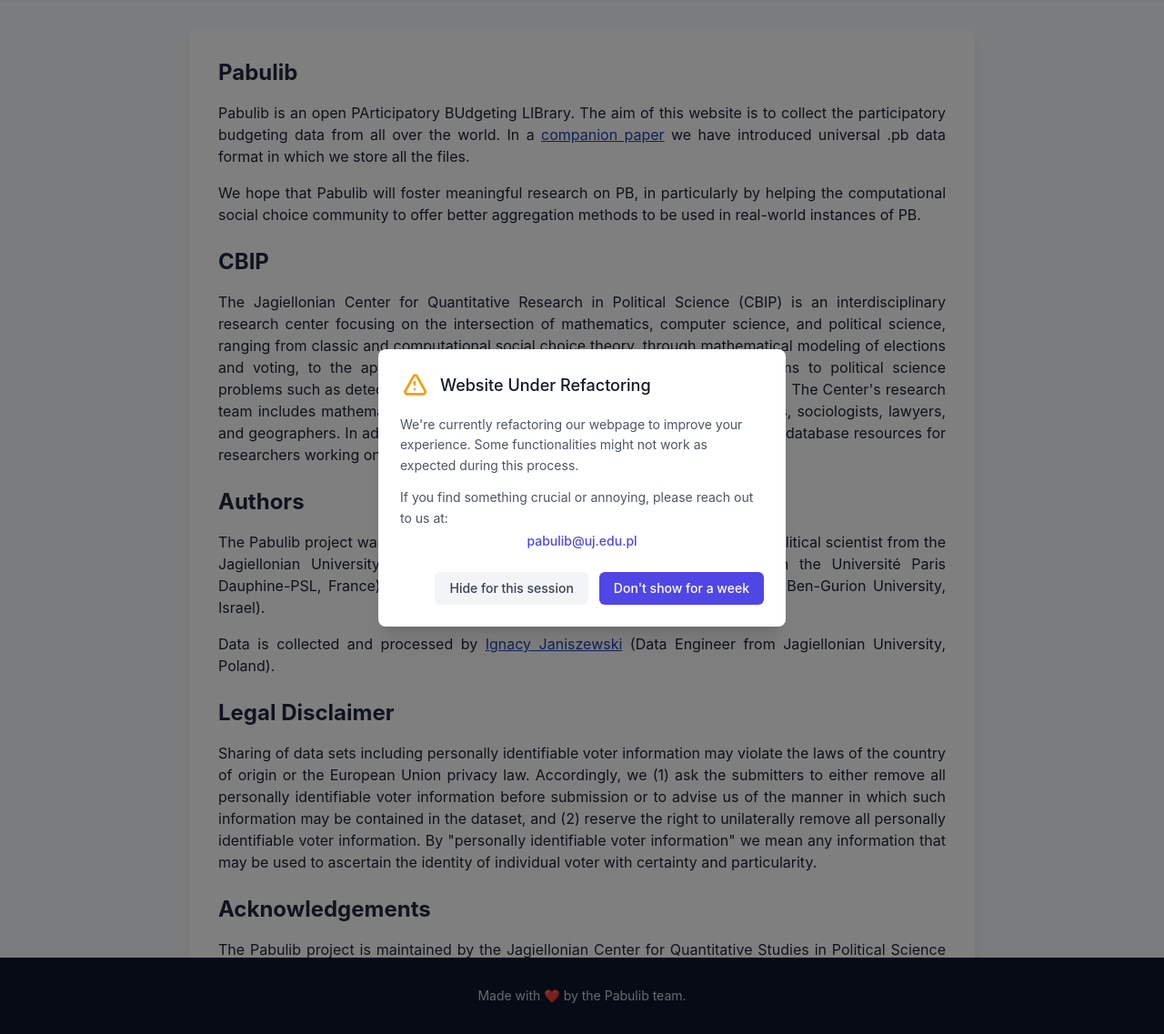
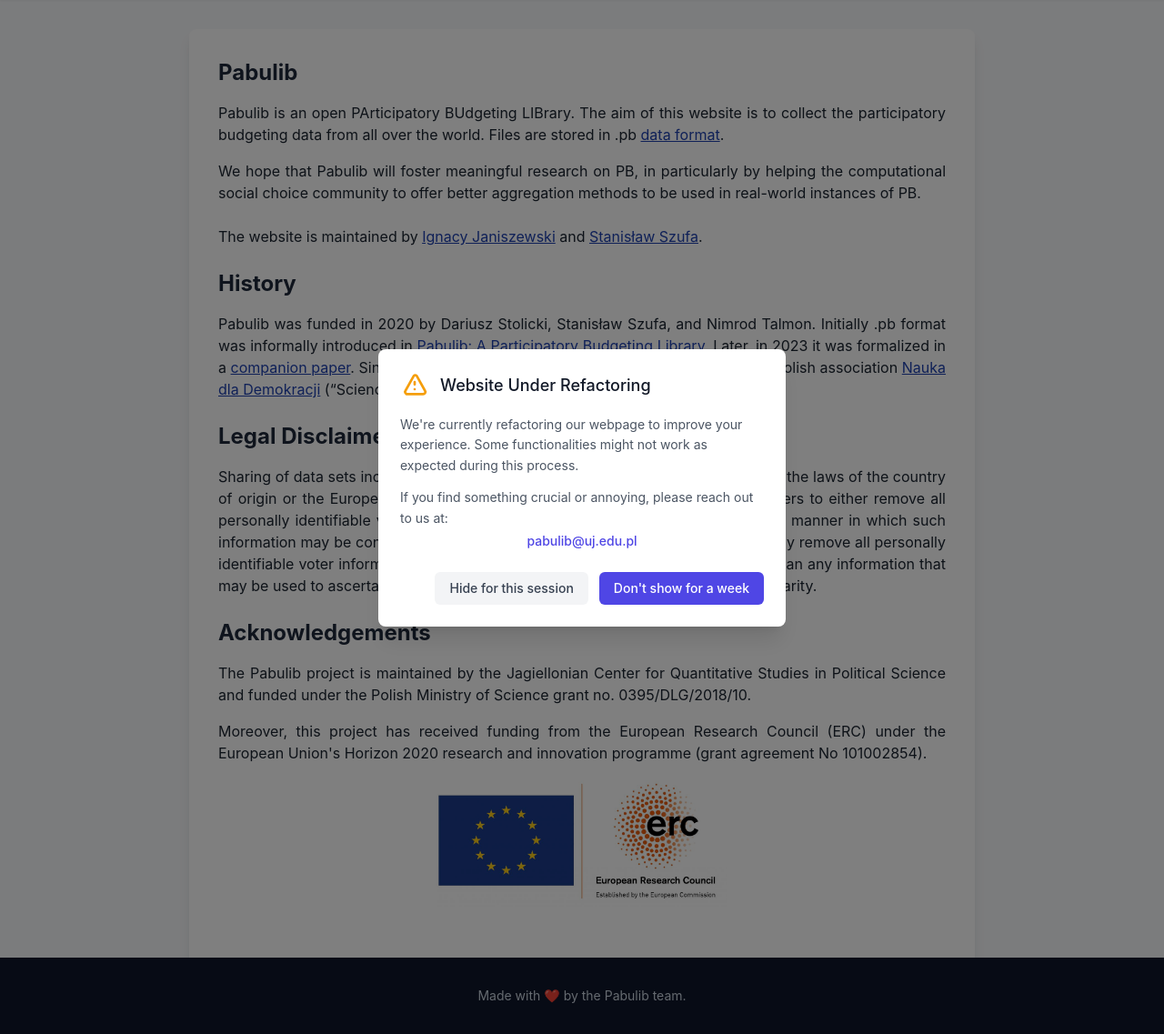
Before and after one commit to pabulib/pabulib_front, a Flask app: page /about in a window 1280 px wide. Shown: the part 64-1201 px from the top of the page at 91% size. Run offline with Flask 3, Linux system fonts and the light colour scheme; some libraries are stand-ins or nearby versions.

Commit message:
update about text

```diff
--- a/app/templates/about.html
+++ b/app/templates/about.html
@@ -7,33 +7,37 @@
     <section class="max-w-4xl mx-auto px-4">
         <div class="flex justify-center">
             <div class="w-full max-w-4xl bg-white rounded-lg shadow-lg p-8 mt-8 mb-32">
+
                 <h4 class="text-2xl font-bold text-slate-800 mb-4">Pabulib</h4>
-                <p class="text-justify mb-4">Pabulib is an open PArticipatory BUdgeting LIBrary. The aim of this website is
-                    to collect the participatory budgeting data from all over the world. In a <a
-                            href="https://www.ijcai.org/proceedings/2023/0297.pdf" target="_blank" class="text-blue-800 hover:text-blue-900 underline">companion paper</a>
-                    we have introduced universal .pb data format in which we store all the files.</p>
-                <p class="text-justify mb-6">We hope that Pabulib will foster meaningful research on PB, in particularly by
-                    helping the computational social choice community to offer better aggregation methods to be used in
-                    real-world instances of PB.</p>
+                <p class="text-justify mb-4">
+                    Pabulib is an open PArticipatory BUdgeting LIBrary.
+                    The aim of this website is to collect the participatory budgeting data from all over the world.
+                    Files are stored in .pb
+                    <a href="/format" class="text-blue-800 hover:text-blue-900 underline">data format</a>.
+                </p>
+                <p class="text-justify mb-6">
+                    We hope that Pabulib will foster meaningful research on PB,
+                    in particularly by helping the computational social choice community
+                    to offer better aggregation methods to be used in real-world instances of PB.
+                </p>
+                <p class="text-justify mb-6">
+                    The website is maintained by
+                    <a href="https://ijaniszewski.com/" target="_blank" class="text-blue-800 hover:text-blue-900 underline">Ignacy Janiszewski</a> and
+                    <a href="https://szufa.pl/" target="_blank" class="text-blue-800 hover:text-blue-900 underline">Stanisław Szufa</a>.
+                </p>
 
-                <h4 class="text-2xl font-bold text-slate-800 mb-4">CBIP</h4>
-                <p class="text-justify mb-6">The Jagiellonian Center for Quantitative Research in Political Science (CBIP) is
-                    an interdisciplinary research center focusing on the intersection of mathematics, computer science,
-                    and political science, ranging from classic and computational social choice theory, through
-                    mathematical modeling of elections and voting, to the application of machine learning and data
-                    mining algorithms to political science problems such as detection of gerrymandering or
-                    identification of voting patterns. The Center's research team includes mathematicians, computer
-                    scientists, political scientists, physicists, sociologists, lawyers, and geographers. In addition to
-                    research, the Center also develops and maintains database resources for researchers working on
-                    electoral systems, legislative studies, and political parties.</p>
+                <h4 class="text-2xl font-bold text-slate-800 mb-4">History</h4>
+                <p class="text-justify mb-6">
+                    Pabulib was funded in 2020 by
+                    Dariusz Stolicki, Stanisław Szufa, and Nimrod Talmon.
+                    Initially .pb format was informally introduced in
+                    <a href="https://arxiv.org/pdf/2012.06539" target="_blank" class="text-blue-800 hover:text-blue-900 underline">Pabulib: A Participatory Budgeting Library</a>.
+                    Later, in 2023 it was formalized in a
+                    <a href="https://www.ijcai.org/proceedings/2023/0297.pdf" target="_blank" class="text-blue-800 hover:text-blue-900 underline">companion paper</a>.
+                    Since 2025, Pabulib has operated under the auspices of the Polish association
+                    <a href="https://naukadlademokracji.org.pl" target="_blank" class="text-blue-800 hover:text-blue-900 underline">Nauka dla Demokracji</a> (“Science for Democracy”).
+                </p>
 
-                <h4 class="text-2xl font-bold text-slate-800 mb-4">Authors</h4>
-                <p class="text-justify mb-4">The Pabulib project was invented and is being developed by Dariusz Stolicki (a
-                    political scientist from the Jagiellonian University, Poland),
-                    <a href="https://szufa.pl/" target="_blank" class="text-blue-800 hover:text-blue-900 underline">Stanisław Szufa</a> (a computer scientist from the Université Paris Dauphine-PSL, France),
-                    and by Nimrod Talmon (a computer scientist from the Ben-Gurion University, Israel).</p>
-                <p class="text-justify mb-6">Data is collected and processed by <a href="https://ijaniszewski.com" target="_blank" class="text-blue-800 hover:text-blue-900 underline">Ignacy Janiszewski</a> (Data Engineer from
-                    Jagiellonian University, Poland).</p>
 
                 <h4 class="text-2xl font-bold text-slate-800 mb-4">Legal Disclaimer</h4>
                 <p class="text-justify mb-6">Sharing of data sets including personally identifiable voter information may
```
